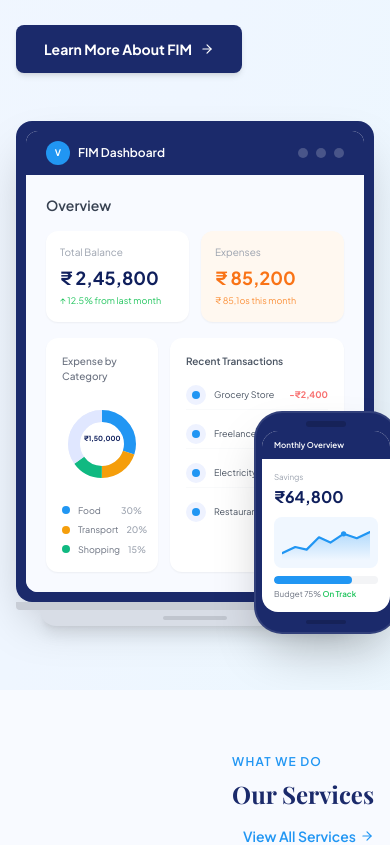
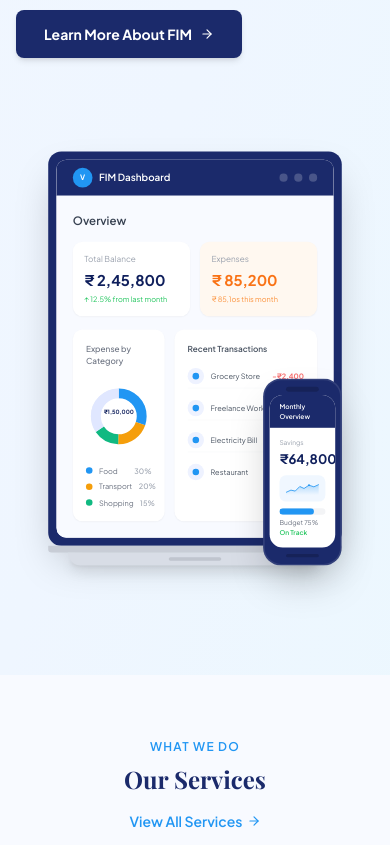
Before and after one commit to vignovatechnologies-hue/vignova_website, a Next.js app in the folder frontend/: page / in a window 390 px wide. Shown: the part 1420-2265 px from the top of the page. Built offline with nearby package versions, Linux system fonts and the light colour scheme.

Commit message:
Updated home page

```diff
--- a/frontend/src/components/home/FeaturedProduct.tsx
+++ b/frontend/src/components/home/FeaturedProduct.tsx
@@ -21,7 +21,7 @@ const platforms = [
 export default function FeaturedProduct() {
   return (
     <section className="w-full py-16 bg-gradient-to-br from-[#dbeafe]/40 via-[#eff6ff] to-[#e0f2fe]/60 overflow-hidden">
-      <div className="w-full px-4 sm:px-8 lg:px-14">
+      <div className="max-w-7xl mx-auto px-4 sm:px-6 lg:px-12">
         <div className="flex flex-col lg:flex-row items-center gap-12 lg:gap-20">
 
           {/* ── Left ── */}
@@ -36,7 +36,7 @@ export default function FeaturedProduct() {
               Featured Product
             </span>
 
-            <h2 className="text-3xl md:text-4xl font-serif font-bold text-[#0f1f5c] mb-4 leading-tight">
+            <h2 className="text-2xl sm:text-3xl lg:text-5xl font-serif font-bold text-[#0f1f5c] leading-tight mb-4">
               FIM – Financial<br />Intelligence Manager
             </h2>
 
@@ -75,11 +75,21 @@ export default function FeaturedProduct() {
             whileInView={{ opacity: 1, x: 0 }}
             viewport={{ once: true }}
             transition={{ duration: 0.5, delay: 0.15 }}
-            className="flex-1 flex justify-center items-end relative min-h-[360px] md:min-h-[420px]"
+            className="
+flex-1
+flex
+justify-center
+items-end
+relative
+w-full
+min-h-[260px]
+sm:min-h-[340px]
+md:min-h-[420px]
+"
           >
 
             {/* ── LAPTOP ── */}
-            <div className="relative w-full max-w-[560px]">
+            <div className="relative w-full max-w-[560px] scale-[0.82] sm:scale-90 md:scale-100 origin-center">
 
               {/* Screen */}
               <div className="bg-[#1B2A6B] rounded-2xl p-[10px] shadow-2xl">
@@ -205,7 +215,23 @@ export default function FeaturedProduct() {
                 whileInView={{ opacity: 1, y: 0 }}
                 viewport={{ once: true }}
                 transition={{ duration: 0.4, delay: 0.35 }}
-                className="absolute -bottom-2 -right-6 w-36 bg-[#1B2A6B] rounded-[28px] shadow-2xl border-2 border-white/10 overflow-hidden"
+                className="
+absolute
+bottom-0
+right-0
+sm:-bottom-2
+sm:-right-6
+w-24
+sm:w-32
+md:w-36
+bg-[#1B2A6B]
+rounded-[22px]
+sm:rounded-[28px]
+shadow-2xl
+border-2
+border-white/10
+overflow-hidden
+"
               >
                 {/* Notch */}
                 <div className="flex justify-center pt-2 pb-1">
--- a/frontend/src/components/home/ServicesOverview.tsx
+++ b/frontend/src/components/home/ServicesOverview.tsx
@@ -17,14 +17,23 @@ export default function ServicesOverview() {
       <div className="max-w-full mx-auto px-4 sm:px-6 lg:px-8">
 
         {/* Header row */}
-        <div className="flex flex-col md:flex-row justify-between items-end mb-10 gap-4">
-          <div>
-            <p className="text-[#2196F3] text-xs font-semibold uppercase tracking-widest mb-2">What We Do</p>
-            <h2 className="text-2xl md:text-3xl font-serif font-bold text-[#1B2A6B]">Our Services</h2>
-          </div>
-          <Link href="/services" className="text-sm font-semibold text-[#2196F3] flex items-center gap-1 hover:gap-2 transition-all">
-            View All Services <ArrowRight size={14} />
-          </Link>
+        <div className="flex flex-col md:flex-row justify-between items-center md:items-end mb-10 gap-4">
+          <div className="text-center md:text-left">
+  <p className="text-[#2196F3] text-xs font-semibold uppercase tracking-widest mb-2">
+    What We Do
+  </p>
+
+  <h2 className="text-2xl md:text-3xl font-serif font-bold text-[#1B2A6B]">
+    Our Services
+  </h2>
+</div>
+          <Link
+  href="/services"
+  className="inline-flex items-center gap-1 text-sm font-semibold text-[#2196F3] hover:gap-2 transition-all"
+>
+  View All Services
+  <ArrowRight size={14} />
+</Link>
         </div>
 
         {/* Cards grid */}
```
